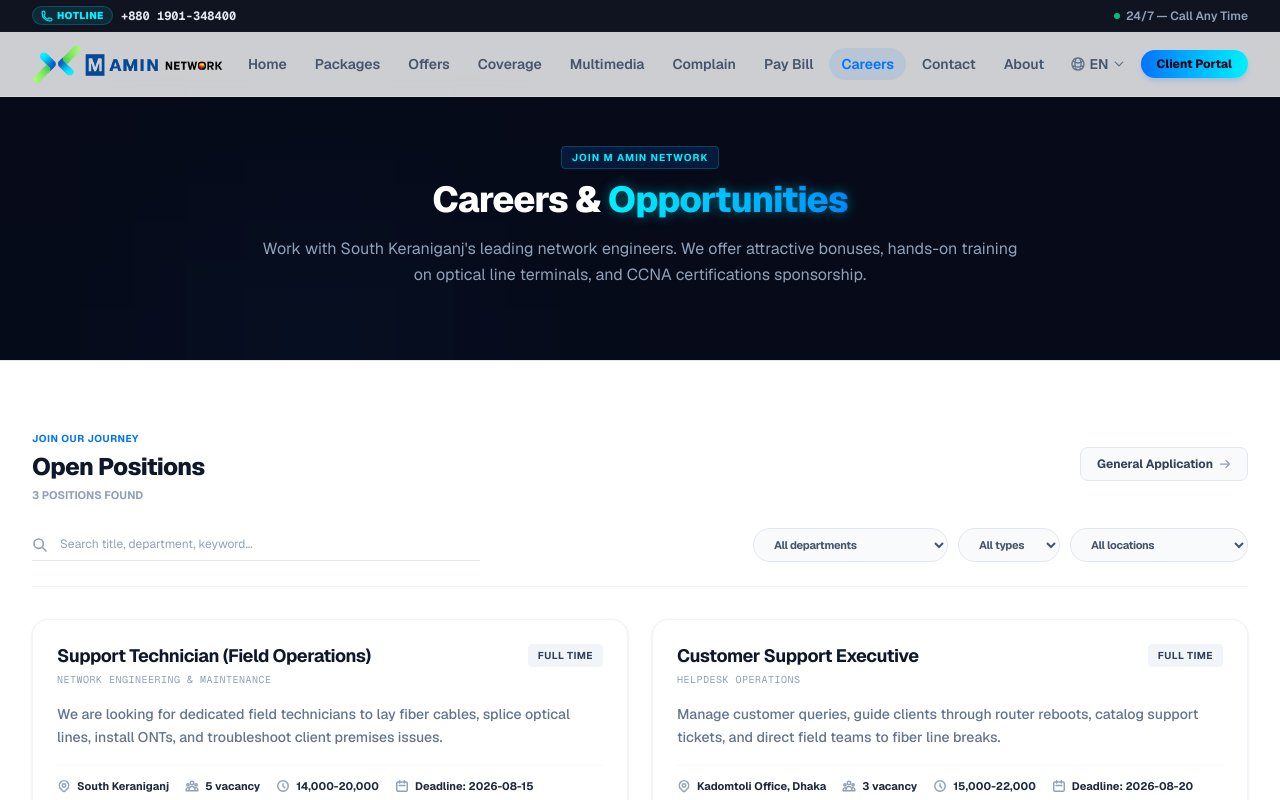
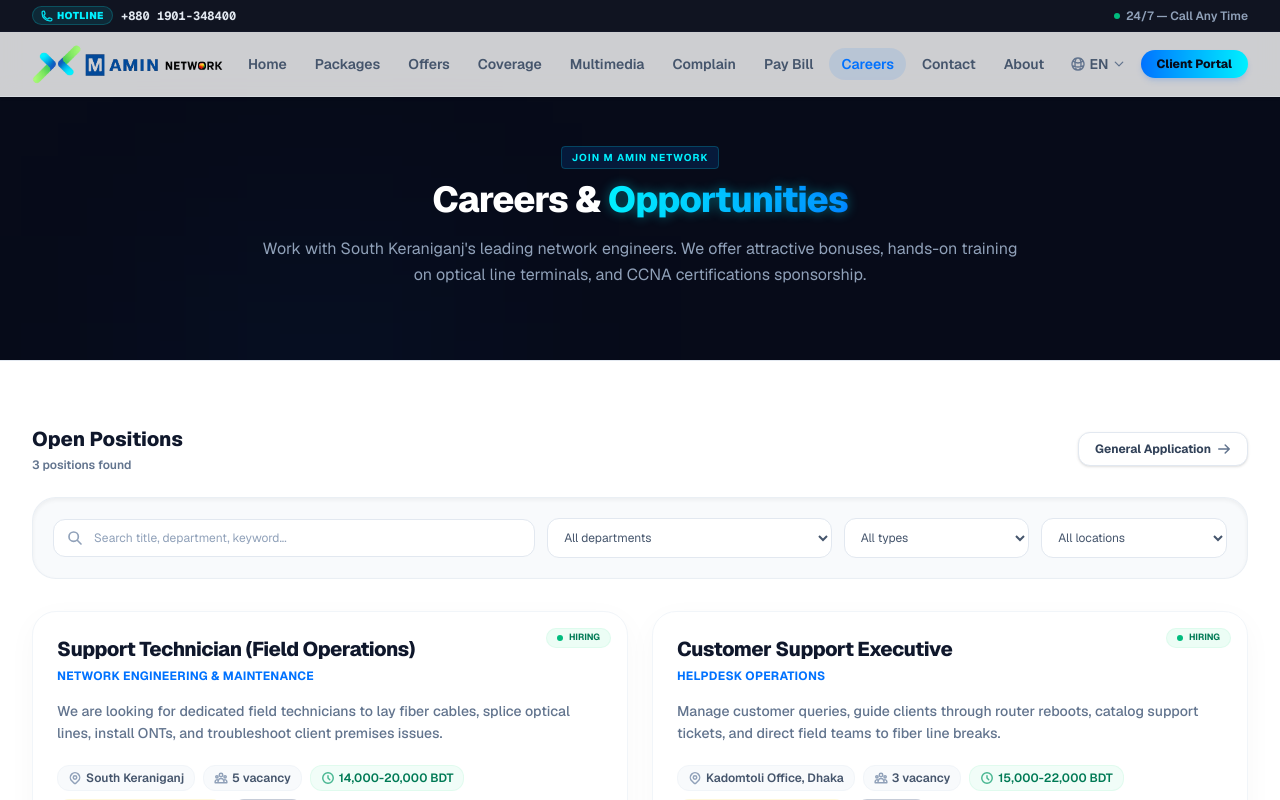
Before and after one commit to princeshiamofficial/M-Amin-Network, a Next.js app: page /careers in a window 1280 px wide. Shown: the top 800 px of the page. Built offline with nearby package versions, Linux system fonts and the light colour scheme.

Commit message:
style: enhance Careers job cards with premium modern minimal aesthetics and green pulse badge

```diff
--- a/src/app/careers/page.tsx
+++ b/src/app/careers/page.tsx
@@ -211,9 +211,8 @@ export default function Careers() {
           {/* Open Positions Section Header */}
           <div className="flex flex-col sm:flex-row justify-between items-start sm:items-center gap-4 mb-6">
             <div>
-              <span className="text-[10px] font-bold text-brand-blue tracking-wider uppercase">{t("Join Our Journey", "আমাদের সাথে যুক্ত হোন")}</span>
-              <h2 className="text-2xl font-extrabold text-slate-900 tracking-tight mt-0.5">{t("Open Positions", "উন্মুক্ত পদসমূহ")}</h2>
-              <p className="text-[11px] text-slate-400 font-bold uppercase mt-1">
+              <h2 className="text-xl font-extrabold text-slate-900">{t("Open Positions", "উন্মুক্ত পদসমূহ")}</h2>
+              <p className="text-xs text-slate-500 mt-1 font-semibold">
                 {filteredJobs.length} {filteredJobs.length === 1 ? t("position found", "টি পদ পাওয়া গেছে") : t("positions found", "টি পদ পাওয়া গেছে")}
               </p>
             </div>
@@ -233,20 +232,21 @@ export default function Careers() {
                 salary: "Negotiable",
                 deadline: "Open Always"
               })}
-              className="flex items-center gap-1.5 px-4 py-2 bg-slate-50 hover:bg-slate-100 border border-slate-200 text-slate-700 text-xs font-bold rounded-lg transition-all cursor-pointer"
+              className="flex items-center gap-1.5 px-4 py-2 bg-white hover:bg-slate-50 border border-slate-200 text-slate-700 text-xs font-bold rounded-xl shadow-sm transition-all cursor-pointer"
             >
               <span>{t("General Application", "সাধারণ আবেদন")}</span>
-              <svg className="w-3 h-3 text-slate-400" fill="none" viewBox="0 0 24 24" stroke="currentColor" strokeWidth="2.5">
+              <svg className="w-3.5 h-3.5 text-slate-500" fill="none" viewBox="0 0 24 24" stroke="currentColor" strokeWidth="2.5">
                 <path strokeLinecap="round" strokeLinejoin="round" d="M14 5l7 7m0 0l-7 7m7-7H3" />
               </svg>
             </button>
           </div>
 
-          {/* Search & Filter Bar Row (Modern & Minimal) */}
-          <div className="flex flex-col lg:flex-row gap-4 items-center justify-between mb-8 pb-6 border-b border-slate-100">
-            {/* Search Input */}
-            <div className="relative w-full lg:max-w-md flex items-center">
-              <span className="absolute left-0 text-slate-400">
+          {/* Search & Filter Bar Row */}
+          <div className="bg-slate-50 border border-slate-200/60 rounded-3xl p-4 sm:p-5 mb-8 flex flex-col gap-4 shadow-inner">
+            <div className="grid grid-cols-1 lg:grid-cols-12 gap-3">
+              {/* Search Input (Takes 5 cols) */}
+              <div className="lg:col-span-5 relative flex items-center">
+                <span className="absolute left-3.5 text-slate-400">
                   <svg className="w-4 h-4" fill="none" viewBox="0 0 24 24" stroke="currentColor" strokeWidth="2.5">
                     <path strokeLinecap="round" strokeLinejoin="round" d="M21 21l-6-6m2-5a7 7 0 11-14 0 7 7 0 0114 0z" />
                   </svg>
@@ -256,36 +256,42 @@ export default function Careers() {
                   placeholder={t("Search title, department, keyword...", "পদবি, বিভাগ বা কিওয়ার্ড অনুসন্ধান করুন...")}
                   value={searchTerm}
                   onChange={(e) => setSearchTerm(e.target.value)}
-                className="w-full bg-transparent pl-7 pr-3 py-2 text-xs text-slate-700 placeholder-slate-400 focus:outline-none border-b border-slate-200 focus:border-brand-blue transition-all"
+                  className="w-full bg-white border border-slate-200 rounded-xl pl-10 pr-4 py-2.5 text-xs text-slate-700 placeholder-slate-400 focus:outline-none focus:border-brand-blue transition-all"
                 />
               </div>
 
-            {/* Dropdowns Filters */}
-            <div className="flex flex-wrap items-center gap-2.5 w-full lg:w-auto">
+              {/* Department Dropdown (Takes 3 cols) */}
+              <div className="lg:col-span-3">
                 <select
                   value={selectedDept}
                   onChange={(e) => setSelectedDept(e.target.value)}
-                className="bg-slate-50 hover:bg-slate-100/80 border border-slate-200 text-slate-600 rounded-full px-4 py-2 text-[11px] font-bold tracking-tight transition-all focus:outline-none focus:border-brand-blue cursor-pointer"
+                  className="w-full bg-white border border-slate-200 rounded-xl px-3 py-2.5 text-xs text-slate-600 focus:outline-none focus:border-brand-blue cursor-pointer"
                 >
                   <option value="All">{t("All departments", "সকল বিভাগ")}</option>
                   <option value="Network Engineering & Maintenance">{t("Engineering & Maintenance", "ইঞ্জিনিয়ারিং ও রক্ষণাবেক্ষণ")}</option>
                   <option value="Helpdesk Operations">{t("Helpdesk Operations", "হেল্পডেস্ক অপারেশনস")}</option>
                   <option value="Infrastructure Operations">{t("Infrastructure Operations", "ইনফ্রাস্ট্রাকচার অপারেশনস")}</option>
                 </select>
+              </div>
 
+              {/* Type Dropdown (Takes 2 cols) */}
+              <div className="lg:col-span-2">
                 <select
                   value={selectedType}
                   onChange={(e) => setSelectedType(e.target.value)}
-                className="bg-slate-50 hover:bg-slate-100/80 border border-slate-200 text-slate-600 rounded-full px-4 py-2 text-[11px] font-bold tracking-tight transition-all focus:outline-none focus:border-brand-blue cursor-pointer"
+                  className="w-full bg-white border border-slate-200 rounded-xl px-3 py-2.5 text-xs text-slate-600 focus:outline-none focus:border-brand-blue cursor-pointer"
                 >
                   <option value="All">{t("All types", "সকল টাইপ")}</option>
                   <option value="Full-Time">{t("Full-Time", "পূর্ণকালীন")}</option>
                 </select>
+              </div>
 
+              {/* Location Dropdown (Takes 2 cols) */}
+              <div className="lg:col-span-2">
                 <select
                   value={selectedLoc}
                   onChange={(e) => setSelectedLoc(e.target.value)}
-                className="bg-slate-50 hover:bg-slate-100/80 border border-slate-200 text-slate-600 rounded-full px-4 py-2 text-[11px] font-bold tracking-tight transition-all focus:outline-none focus:border-brand-blue cursor-pointer"
+                  className="w-full bg-white border border-slate-200 rounded-xl px-3 py-2.5 text-xs text-slate-600 focus:outline-none focus:border-brand-blue cursor-pointer"
                 >
                   <option value="All">{t("All locations", "সকল লোকেশন")}</option>
                   <option value="South Keraniganj">{t("South Keraniganj", "দক্ষিণ কেরানীগঞ্জ")}</option>
@@ -293,69 +299,89 @@ export default function Careers() {
                 </select>
               </div>
             </div>
+          </div>
 
+          {/* Job Postings Grid */}
           {/* Job Postings Grid */}
           <div className="grid grid-cols-1 md:grid-cols-2 gap-6">
             {filteredJobs.length > 0 ? (
               filteredJobs.map((job, idx) => (
                 <div
                   key={idx}
-                  className="p-6 rounded-2xl bg-white border border-slate-100 shadow-sm hover:shadow-xl hover:shadow-slate-100/50 hover:border-slate-200/80 transition-all duration-300 flex flex-col justify-between h-full relative"
+                  className="p-6 rounded-3xl bg-white border border-slate-100 shadow-[0_8px_30px_rgb(0,0,0,0.03)] hover:shadow-[0_8px_30px_rgb(0,0,0,0.08)] hover:-translate-y-1 transition-all duration-300 flex flex-col gap-4 text-left relative"
                 >
-                  <div className="space-y-4">
-                    {/* Top Row: Title + Dept & Job Type Badge */}
-                    <div className="flex justify-between items-start w-full gap-4">
-                      <div>
-                        <h3 className="text-slate-900 font-bold text-lg tracking-tight leading-snug hover:text-brand-blue transition-colors duration-200">{translateJobTitle(job.title)}</h3>
-                        <p className="text-[10px] text-slate-400 font-mono tracking-wider uppercase mt-1">{translateDept(job.dept)}</p>
-                      </div>
-                      <span className="bg-slate-100 text-slate-700 text-[10px] font-bold tracking-wider uppercase px-2.5 py-1 rounded flex-shrink-0">
-                        {translateJobType(job.type)}
+                  {/* Hiring Pulse indicator */}
+                  <div className="absolute top-4 right-4 flex items-center gap-1.5 bg-emerald-50 text-emerald-700 text-[9px] font-bold px-2.5 py-0.5 rounded-full border border-emerald-100/50">
+                    <span className="relative flex h-1.5 w-1.5">
+                      <span className="animate-ping absolute inline-flex h-full w-full rounded-full bg-emerald-400 opacity-75"></span>
+                      <span className="relative inline-flex rounded-full h-1.5 w-1.5 bg-emerald-500"></span>
                     </span>
+                    {t("HIRING", "নিয়োগ চলছে")}
                   </div>
 
-                    {/* Middle Row: Description */}
+                  {/* Header: Title & Dept */}
+                  <div className="pr-16">
+                    <h3 className="text-slate-900 font-extrabold text-lg sm:text-xl tracking-tight leading-snug hover:text-brand-blue transition-colors">
+                      {translateJobTitle(job.title)}
+                    </h3>
+                    <p className="text-xs text-brand-blue font-bold tracking-wide uppercase mt-1">
+                      {translateDept(job.dept)}
+                    </p>
+                  </div>
+
+                  {/* Description */}
                   <p className="text-xs sm:text-sm text-slate-500 leading-relaxed font-medium">
                     {translateJobDesc(job.desc)}
                   </p>
 
-                    {/* Third Row: Details Info Badges */}
-                    <div className="flex flex-wrap gap-x-4 gap-y-2 text-[11px] text-slate-450 items-center font-bold pt-3 border-t border-slate-50">
-                      <span className="flex items-center gap-1.5">
-                        <svg className="w-3.5 h-3.5 text-slate-400 flex-shrink-0" fill="none" viewBox="0 0 24 24" stroke="currentColor" strokeWidth="2.5">
+                  {/* Details Badges */}
+                  <div className="flex flex-wrap gap-2 text-[10px] sm:text-xs font-semibold mt-1">
+                    {/* Location */}
+                    <span className="flex items-center gap-1 bg-slate-50 border border-slate-100 text-slate-600 px-2.5 py-1 rounded-xl">
+                      <svg className="w-3.5 h-3.5 text-slate-400" fill="none" viewBox="0 0 24 24" stroke="currentColor" strokeWidth="2.5">
                         <path strokeLinecap="round" strokeLinejoin="round" d="M17.657 16.657L13.414 20.9a1.998 1.998 0 01-2.827 0l-4.244-4.243a8 8 0 1111.314 0z" />
                         <path strokeLinecap="round" strokeLinejoin="round" d="M15 11a3 3 0 11-6 0 3 3 0 016 0z" />
                       </svg>
                       {translateLocation(job.location)}
                     </span>
-                      <span className="flex items-center gap-1.5">
-                        <svg className="w-3.5 h-3.5 text-slate-400 flex-shrink-0" fill="none" viewBox="0 0 24 24" stroke="currentColor" strokeWidth="2.5">
+
+                    {/* Vacancy */}
+                    <span className="flex items-center gap-1 bg-slate-50 border border-slate-100 text-slate-600 px-2.5 py-1 rounded-xl">
+                      <svg className="w-3.5 h-3.5 text-slate-400" fill="none" viewBox="0 0 24 24" stroke="currentColor" strokeWidth="2.5">
                         <path strokeLinecap="round" strokeLinejoin="round" d="M17 20h5v-2a3 3 0 00-5.356-1.857M17 20H7m10 0v-2c0-.656-.126-1.283-.356-1.857M7 20H2v-2a3 3 0 015.356-1.857M7 20v-2c0-.656.126-1.283.356-1.857m0 0a5.002 5.002 0 019.288 0M15 7a3 3 0 11-6 0 3 3 0 016 0zm6 3a2 2 0 11-4 0 2 2 0 014 0zM7 10a2 2 0 11-4 0 2 2 0 014 0z" />
                       </svg>
                       {job.vacancy} {t("vacancy", "vacancy")}
                     </span>
-                      <span className="flex items-center gap-1.5">
-                        <svg className="w-3.5 h-3.5 text-slate-400 flex-shrink-0" fill="none" viewBox="0 0 24 24" stroke="currentColor" strokeWidth="2.5">
+
+                    {/* Salary */}
+                    <span className="flex items-center gap-1 bg-emerald-50/70 border border-emerald-100/50 text-emerald-700 px-2.5 py-1 rounded-xl">
+                      <svg className="w-3.5 h-3.5 text-emerald-600/70" fill="none" viewBox="0 0 24 24" stroke="currentColor" strokeWidth="2.5">
                         <path strokeLinecap="round" strokeLinejoin="round" d="M12 8v4l3 3m6-3a9 9 0 11-18 0 9 9 0 0118 0z" />
                       </svg>
-                        {job.salary}
+                      {job.salary} BDT
                     </span>
-                      <span className="flex items-center gap-1.5">
-                        <svg className="w-3.5 h-3.5 text-slate-400 flex-shrink-0" fill="none" viewBox="0 0 24 24" stroke="currentColor" strokeWidth="2.5">
+
+                    {/* Deadline */}
+                    <span className="flex items-center gap-1 bg-amber-50/70 border border-amber-100/50 text-amber-700 px-2.5 py-1 rounded-xl">
+                      <svg className="w-3.5 h-3.5 text-amber-600/70" fill="none" viewBox="0 0 24 24" stroke="currentColor" strokeWidth="2.5">
                         <path strokeLinecap="round" strokeLinejoin="round" d="M8 7V3m8 4V3m-9 8h10M5 21h14a2 2 0 002-2V7a2 2 0 00-2-2H5a2 2 0 00-2 2v12a2 2 0 002 2z" />
                       </svg>
                       {t("Deadline:", "Deadline:")} {job.deadline}
                     </span>
-                    </div>
+
+                    {/* Job Type Badge */}
+                    <span className="flex items-center gap-1 bg-[#0f2d59]/10 border border-[#0f2d59]/15 text-[#0f2d59] px-2.5 py-1 rounded-xl uppercase tracking-wider text-[9px] font-extrabold">
+                      {translateJobType(job.type)}
+                    </span>
                   </div>
 
-                  {/* Fourth Row: Buttons */}
-                  <div className="flex items-center justify-between mt-4 pt-4 border-t border-slate-50">
+                  {/* Actions buttons */}
+                  <div className="grid grid-cols-2 gap-3 mt-2">
                     <button
                       onClick={() => setSelectedJob(job)}
-                      className="text-xs font-bold text-slate-400 hover:text-slate-700 transition-colors duration-250 cursor-pointer"
+                      className="w-full bg-slate-50 hover:bg-slate-100 text-slate-700 py-2.5 rounded-xl font-bold transition-all text-xs cursor-pointer text-center"
                     >
-                      {t("Details & Requirements", "বিস্তারিত ও যোগ্যতা")}
+                      {t("Details", "বিস্তারিত")}
                     </button>
                     <button
                       onClick={() => {
@@ -365,7 +391,7 @@ export default function Careers() {
                           if (input) input.focus();
                         }, 100);
                       }}
-                      className="bg-brand-blue text-white px-4 py-2 rounded-lg text-xs font-bold hover:bg-brand-blue/90 transition-all duration-250 cursor-pointer shadow-sm shadow-brand-blue/10"
+                      className="w-full bg-[#0ed3cf] hover:bg-[#0bc0bd] text-slate-900 py-2.5 rounded-xl font-extrabold transition-all text-xs cursor-pointer text-center"
                     >
                       {t("Apply Now", "আবেদন করুন")}
                     </button>
@@ -373,8 +399,8 @@ export default function Careers() {
                 </div>
               ))
             ) : (
-              <div className="col-span-1 md:col-span-2 p-12 text-center bg-slate-50 border border-slate-200/60 rounded-3xl">
-                <svg className="w-12 h-12 text-slate-350 mx-auto mb-3" fill="none" viewBox="0 0 24 24" stroke="currentColor" strokeWidth="1.5">
+              <div className="p-12 text-center bg-slate-50 border border-slate-200/60 rounded-3xl col-span-1 md:col-span-2">
+                <svg className="w-12 h-12 text-slate-300 mx-auto mb-3" fill="none" viewBox="0 0 24 24" stroke="currentColor" strokeWidth="1.5">
                   <path strokeLinecap="round" strokeLinejoin="round" d="M9.172 16.172a4 4 0 015.656 0M9 10h.01M15 10h.01M21 12a9 9 0 11-18 0 9 9 0 0118 0z" />
                 </svg>
                 <h3 className="text-slate-700 font-bold text-sm">{t("No open positions match your search criteria", "কোনো পদের সন্ধান মেলেনি")}</h3>
```
Lines whose indentation alone changed are shown as unchanged.
